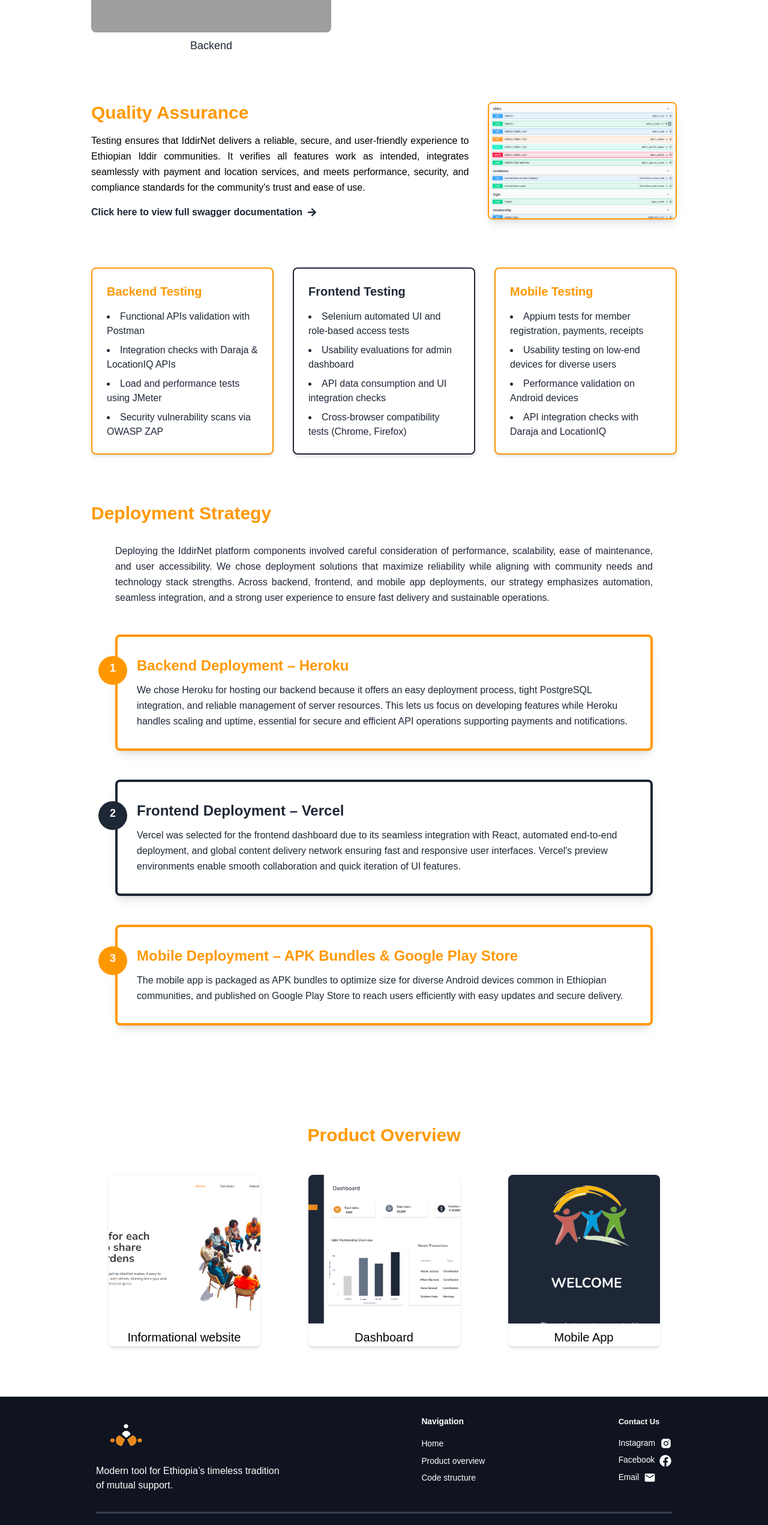
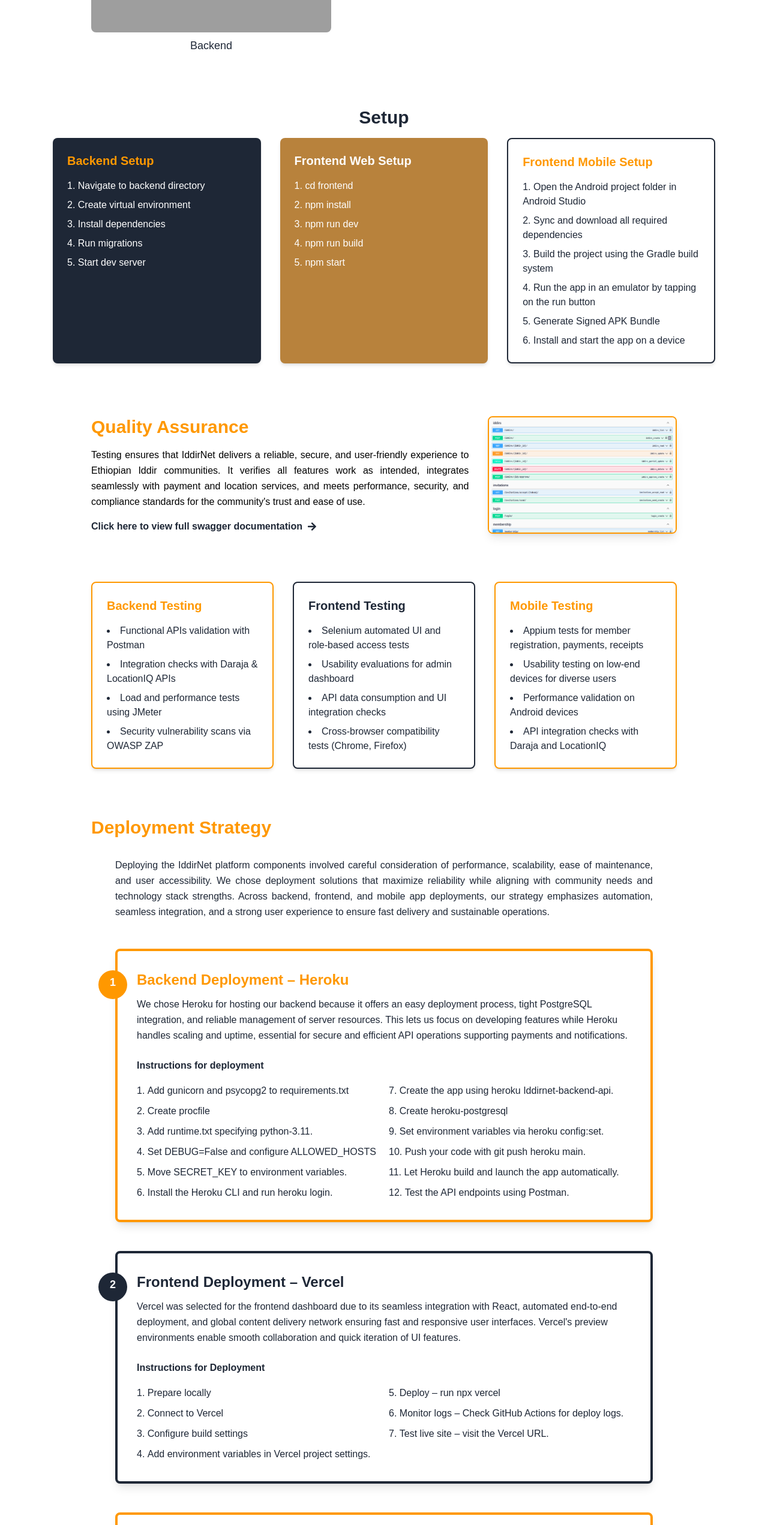
Before and after one commit to victoria-ogega/Iddirnet-documentation, a Next.js app in the folder iddirnet-documentation/: page / in a window 1280 px wide. Shown: the part 5700-8243 px from the top of the page at 60% size. Built offline with nearby package versions, Linux system fonts and the light colour scheme; grey boxes are pictures that could not be loaded.

Commit message:
feat:added more information

```diff
--- a/iddirnet-documentation/src/app/components/deploymentMethods/index.tsx
+++ b/iddirnet-documentation/src/app/components/deploymentMethods/index.tsx
@@ -1,5 +1,5 @@
-export default function Deployment(){
-    return(
+export default function Deployment() {
+    return (
         <div
             className="max-w-5xl mx-auto px-4 sm:px-6 py-6 sm:py-10 space-y-8 sm:space-y-12 font-sans"
             style={{ fontFamily: "'Nunito', sans-serif", color: '#171717' }}
@@ -18,6 +18,7 @@ export default function Deployment(){
 
                 <div className="space-y-8 sm:space-y-12 max-w-4xl mx-auto">
 
+
                     <div className="relative bg-white rounded-lg shadow-lg p-6 sm:p-8 border-4 border-[#FF9800]">
                         <div
                             className="absolute -left-4 sm:-left-8 top-6 sm:top-8 w-10 h-10 sm:w-12 sm:h-12 rounded-full bg-[#FF9800] text-white text-center font-bold text-sm sm:text-lg select-none"
@@ -26,12 +27,41 @@ export default function Deployment(){
                             1
                         </div>
                         <h2 className="text-xl sm:text-2xl font-semibold mb-3 text-[#FF9800]">Backend Deployment – Heroku</h2>
-                                <p className="text-[#1E2736] leading-relaxed text-sm sm:text-base">
+                        <p className="text-[#1E2736] leading-relaxed text-sm sm:text-base mb-6">
                             We chose Heroku for hosting our backend because it offers an easy deployment process, tight PostgreSQL integration,
                             and reliable management of server resources. This lets us focus on developing features while Heroku handles scaling and uptime,
                             essential for secure and efficient API operations supporting payments and notifications.
                         </p>
+
+                        <p className="text-[#1E2736] leading-relaxed text-xl sm:text-base font-semibold mb-4">
+                            Instructions for deployment
+                        </p>
+
+                        <div className="grid grid-cols-1 md:grid-cols-2 gap-4">
+                            <div>
+                                <ol className="list-decimal list-inside space-y-2 text-[#1E2736] leading-relaxed text-sm sm:text-base">
+                                    <li>Add gunicorn and psycopg2 to requirements.txt </li>
+                                    <li>Create procfile</li>
+                                    <li>Add runtime.txt specifying python-3.11.</li>
+                                    <li>Set DEBUG=False and configure ALLOWED_HOSTS</li>
+                                    <li> Move SECRET_KEY to environment variables.</li>
+                                    <li>Install the Heroku CLI and run heroku login.</li>
+                                </ol>
                             </div>
+
+                            <div>
+                                <ol start={7} className="list-decimal list-inside space-y-2 text-[#1E2736] leading-relaxed text-sm sm:text-base">
+                                    <li>Create the app using heroku Iddirnet-backend-api.</li>
+                                    <li> Create heroku-postgresql</li>
+                                    <li>Set environment variables via heroku config:set.</li>
+                                    <li>Push your code with git push heroku main.</li>
+                                    <li>Let Heroku build and launch the app automatically.</li>
+                                    <li>Test the API endpoints using Postman.</li>
+                                </ol>
+                            </div>
+                        </div>
+                    </div>
+
 
                     <div className="relative bg-white rounded-lg shadow-lg p-6 sm:p-8 border-4 border-[#1E2736]">
                         <div
@@ -41,11 +71,35 @@ export default function Deployment(){
                             2
                         </div>
                         <h2 className="text-xl sm:text-2xl font-semibold mb-3 text-[#1E2736]">Frontend Deployment – Vercel</h2>
-                                <p className="text-[#1E2736] leading-relaxed text-sm sm:text-base">
+                        <p className="text-[#1E2736] leading-relaxed text-sm sm:text-base mb-6">
                             Vercel was selected for the frontend dashboard due to its seamless integration with React, automated end-to-end deployment, and global content delivery network
                             ensuring fast and responsive user interfaces. Vercel's preview environments enable smooth collaboration and quick iteration of UI features.
                         </p>
+
+                        <p className="text-[#1E2736] leading-relaxed text-sm sm:text-base font-semibold mb-4">
+                            Instructions for Deployment
+                        </p>
+
+                        <div className="grid grid-cols-1 md:grid-cols-2 gap-4">
+                            <div>
+                                <ol className="list-decimal list-inside space-y-2 text-[#1E2736] leading-relaxed text-sm sm:text-base">
+                                    <li>Prepare locally </li>
+                                    <li>Connect to Vercel </li>
+                                    <li>Configure build settings </li>
+                                    <li>Add environment variables  in Vercel project settings.</li>
+                                </ol>
                             </div>
+
+                            <div>
+                                <ol start={5} className="list-decimal list-inside space-y-2 text-[#1E2736] leading-relaxed text-sm sm:text-base">
+                                    <li>Deploy –  run npx vercel </li>
+                                    <li>Monitor logs – Check GitHub Actions for deploy logs.</li>
+                                    <li>Test live site – visit the Vercel URL.</li>
+                                </ol>
+                            </div>
+                        </div>
+                    </div>
+
 
                     <div className="relative bg-white rounded-lg shadow-lg p-6 sm:p-8 border-4 border-[#FF9800]">
                         <div
@@ -55,10 +109,36 @@ export default function Deployment(){
                             3
                         </div>
                         <h2 className="text-xl sm:text-2xl font-semibold mb-3 text-[#FF9800]">Mobile Deployment – APK Bundles & Google Play Store</h2>
-                                <p className="text-[#1E2736] leading-relaxed text-sm sm:text-base">
+                        <p className="text-[#1E2736] leading-relaxed text-sm sm:text-base mb-6">
                             The mobile app is packaged as APK bundles to optimize size for diverse Android devices common in Ethiopian communities,
                             and published on Google Play Store to reach users efficiently with easy updates and secure delivery.
                         </p>
+
+                        <p className="text-[#1E2736] leading-relaxed text-sm sm:text-base font-semibold mb-4">
+                            Instructions for Deployment
+                        </p>
+
+                        <div className="grid grid-cols-1 md:grid-cols-2 gap-4">
+                            <div>
+                                <ol className="list-decimal list-inside space-y-2 text-[#1E2736] leading-relaxed text-sm sm:text-base">
+                                    <li>Generate signed AAB with release keystore</li>
+                                    <li>Get access for Play Developer account</li>
+                                    <li>Create new app in Play Console</li>
+                                    <li>Upload app icon, feature graphic, and screenshots</li>
+                                    <li>Write app title and description</li>
+                                </ol>
+                            </div>
+
+                            <div>
+                                <ol start={6}className="list-decimal list-inside space-y-2 text-[#1E2736] leading-relaxed text-sm sm:text-base">
+                                    <li>Complete Data Safety and content compliance</li>
+                                    <li>Upload signed AAB to Production track</li>
+                                    <li>Add release notes for the version</li>
+                                    <li>Set app as Free and choose countries</li>
+                                    <li>Review and roll out to Production</li>
+                                </ol>
+                            </div>
+                        </div>
                     </div>
 
                 </div>
--- /dev/null
+++ b/iddirnet-documentation/src/app/components/setup_instructions/index.tsx
@@ -0,0 +1,59 @@
+export default function SetupInstructions() {
+    return (
+        <div
+
+            className="max-w-6xl mx-auto px-4 sm:px-6 py-8 sm:py-12 space-y-10"
+            style={{ fontFamily: "'Nunito', sans-serif", color: '#171717' }}
+        >
+            <h1 className="text-2xl sm:text-3xl font-bold mb-4 text-center" style={{ color: '#1E2736' }}>
+             Setup
+            </h1>
+            <div className="flex flex-col lg:flex-row gap-6 lg:gap-8">
+                <div
+                    className="lg:w-1/3 bg-[#1E2736] text-white rounded-lg p-6 shadow-md"
+                >
+                    <h2 className="text-xl font-semibold mb-4" style={{ color: '#FF9800' }}>
+                        Backend Setup
+                    </h2>
+                    <ol className="list-decimal list-inside space-y-2 text-sm sm:text-base">
+                        <li>Navigate to backend directory</li>
+                        <li>Create virtual environment</li>
+                        <li>Install dependencies</li>
+                        <li>Run migrations</li>
+                        <li>Start dev server</li>
+                    </ol>
+                </div>
+
+                <div className="lg:w-1/3 bg-[#B8823C] text-white rounded-lg p-6 shadow-md">
+                    <h2 className="text-xl font-semibold mb-4">
+                        Frontend Web Setup
+                    </h2>
+                    <ol className="list-decimal list-inside space-y-2 text-sm sm:text-base">
+                        <li>cd frontend</li>
+                        <li>npm install</li>
+                        <li>npm run dev</li>
+                        <li>npm run build</li>
+                        <li>npm start</li>
+                    </ol>
+                </div>
+
+                <div
+                    className="lg:w-1/3 bg-white rounded-lg p-6 shadow-md border-2"
+                    style={{ color: '#1E2736', borderColor: '#1E2736' }}
+                >
+                    <h2 className="text-xl font-semibold mb-4" style={{ color: '#FF9800'  }}>
+                        Frontend Mobile Setup
+                    </h2>
+                    <ol className="list-decimal list-inside space-y-2 text-sm sm:text-base">
+                        <li>Open the Android project folder in Android Studio</li>
+                        <li>Sync and download all required dependencies</li>
+                        <li>Build the project using the Gradle build system</li>
+                        <li>Run the app in an emulator by tapping on the run button</li>
+                        <li>Generate Signed APK Bundle</li>
+                        <li>Install and start the app on a device</li>
+                    </ol>
+                </div>
+            </div>
+        </div>
+    );
+}
--- a/iddirnet-documentation/src/app/page.tsx
+++ b/iddirnet-documentation/src/app/page.tsx
@@ -6,6 +6,7 @@ import ProductOverview from "./components/productOverview";
 import FooterSection from "./components/footer";
 import Navigation from "./components/Navigation";
 import Products from "./components/overview";
+import SetupInstructions from "./components/setup_instructions";
 
 export default function Home() {
   return (
@@ -19,6 +20,8 @@ export default function Home() {
       </div>
       <div id="code-structure">
         <CodeStructure />
+        <SetupInstructions />
+
       </div>
       <div id="testing">
         <Testing />
@@ -26,8 +29,10 @@ export default function Home() {
       <div id="deployment">
         <Deployment />
       </div>
-      <Products/>
+      <Products />
       <FooterSection />
+
+
     </div>
   );
 }
```
Lines whose indentation alone changed are shown as unchanged.
